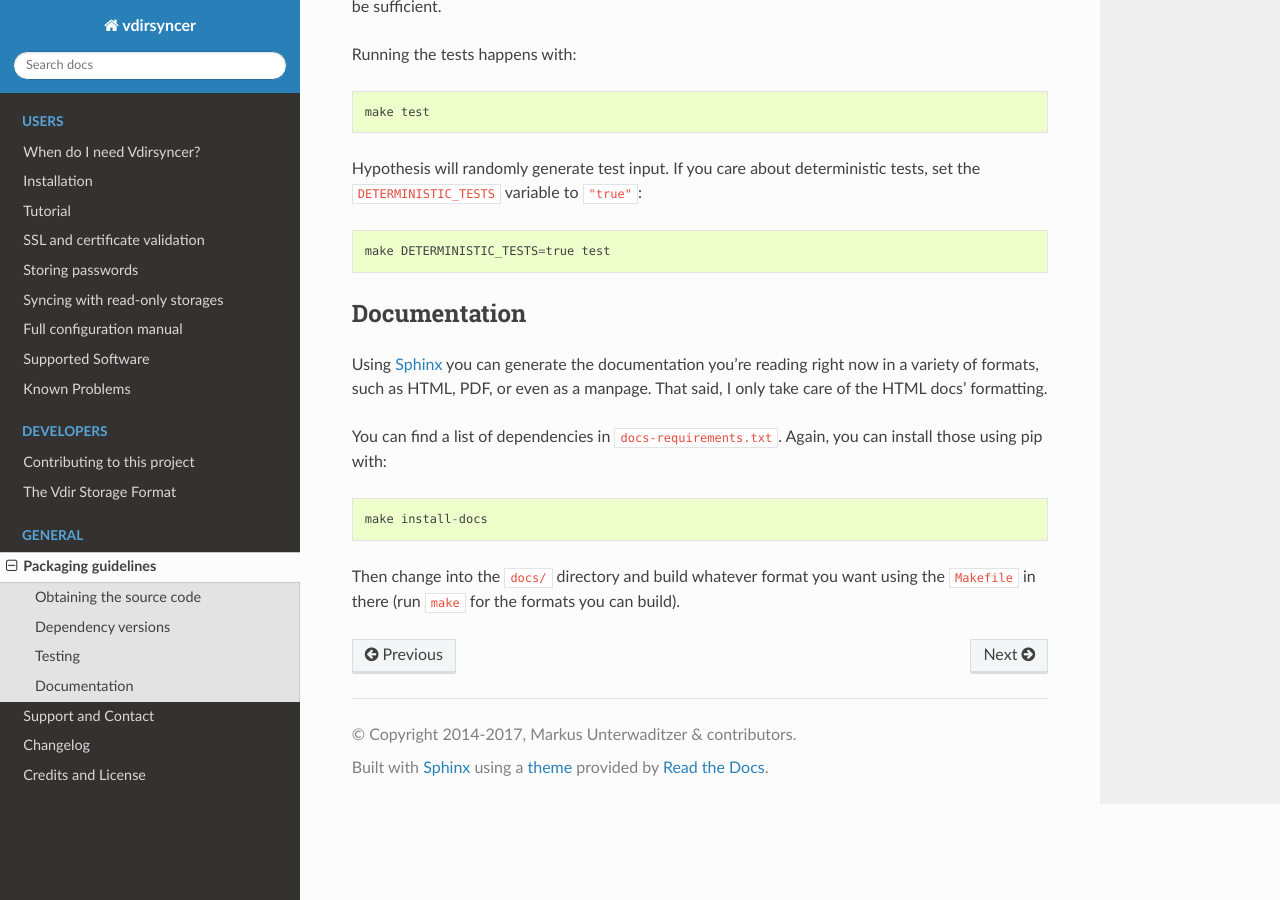
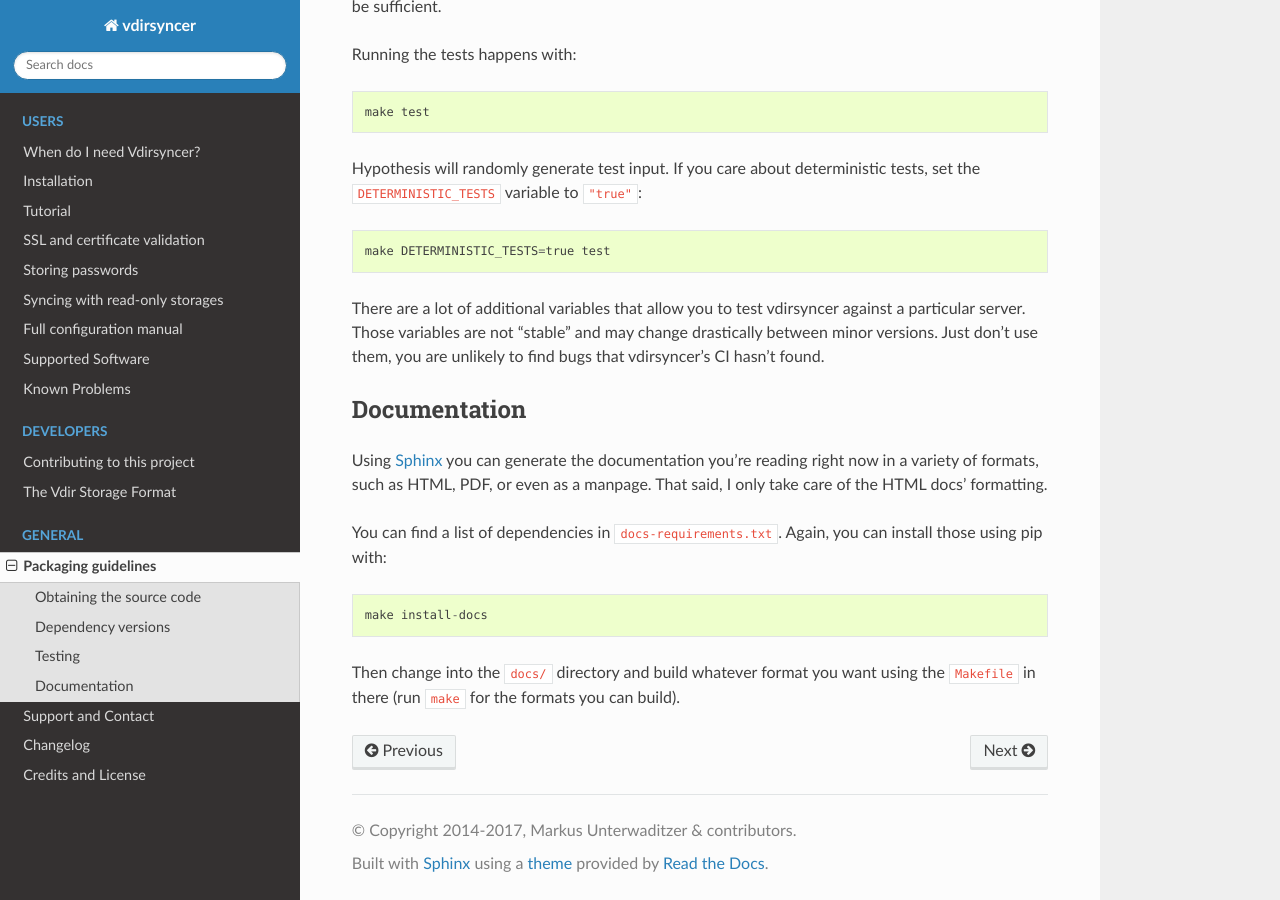
Before and after one commit to pimutils/vdirsyncer, a Sphinx documentation site: the page built from docs/packaging.rst, in a window 1280 px wide and 900 px high, scrolled down 1077 px. Built offline with Sphinx 7.4.7 and the Read the Docs theme 2.0.0, drawn with Linux system fonts in a browser that asks for light colours; the version number could not be read and is left out.

Commit message:
Explain testserver vars of tests

```diff
--- a/docs/packaging.rst
+++ b/docs/packaging.rst
@@ -57,6 +57,11 @@ tests, set the ``DETERMINISTIC_TESTS`` variable to ``"true"``::
 
     make DETERMINISTIC_TESTS=true test
 
+There are a lot of additional variables that allow you to test vdirsyncer
+against a particular server. Those variables are not "stable" and may change
+drastically between minor versions. Just don't use them, you are unlikely to
+find bugs that vdirsyncer's CI hasn't found.
+
 Documentation
 =============
 
```
